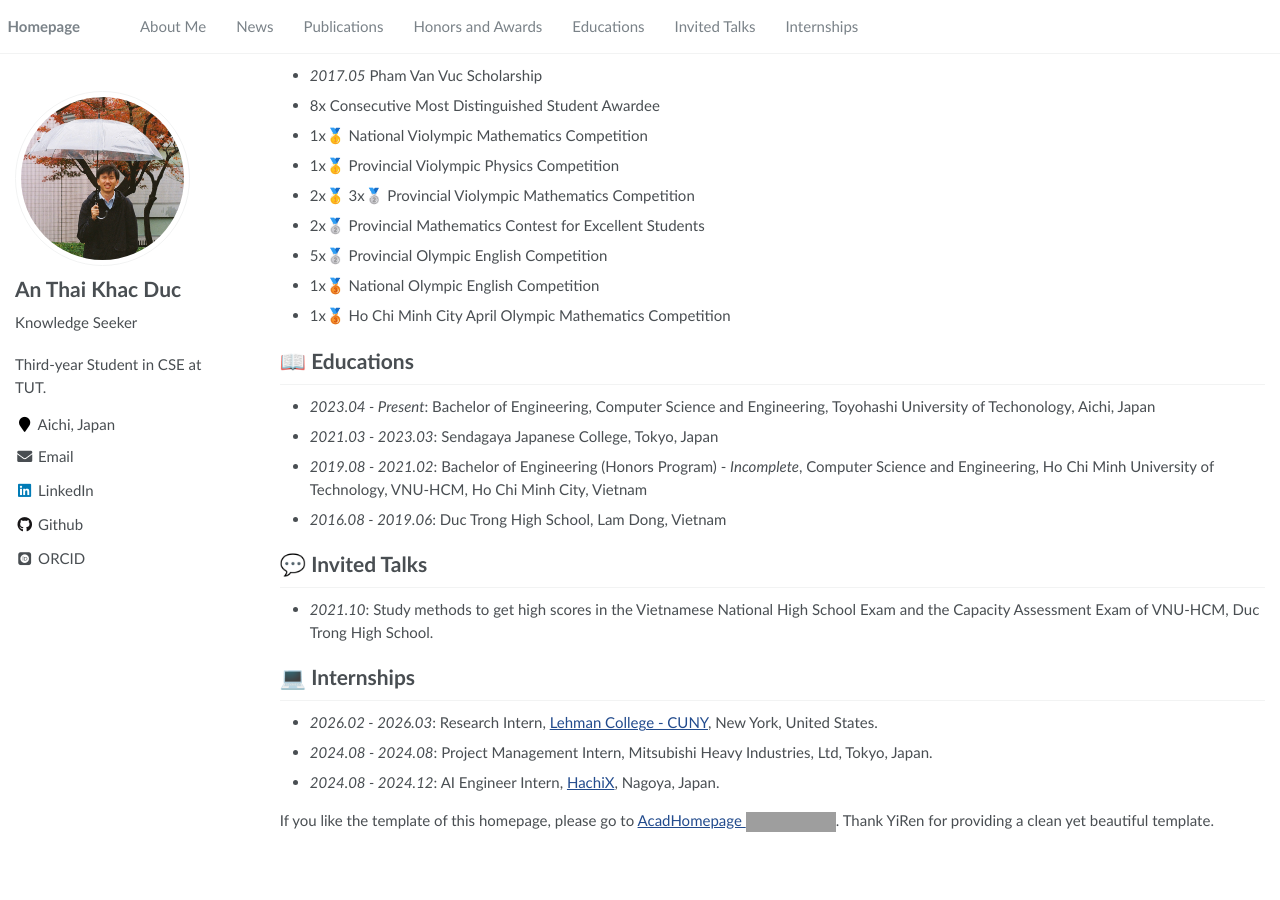
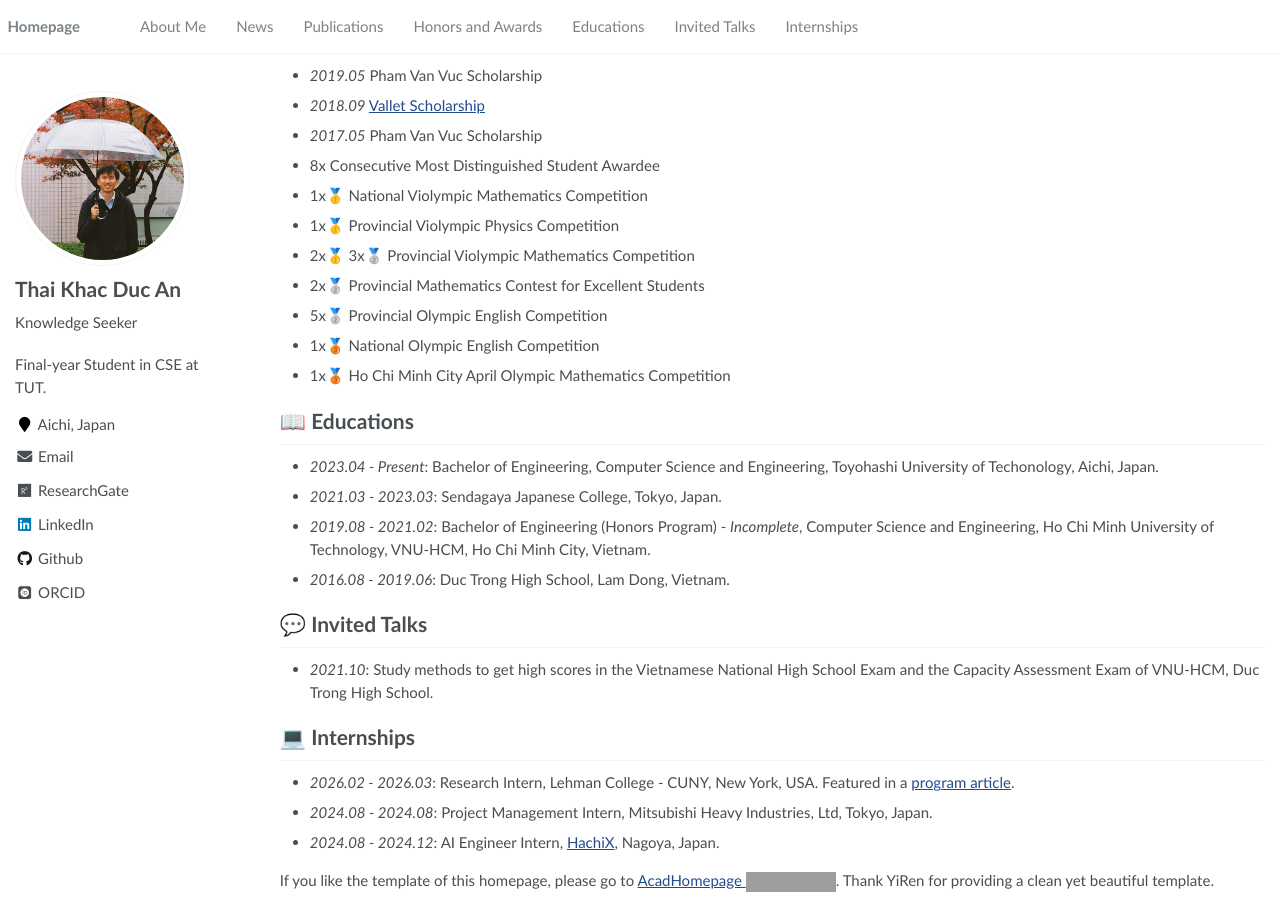
Before and after one commit to AlphaAn/alphaan.github.io, a Jekyll site: the page built from _pages/about.md, in a window 1280 px wide and 900 px high, scrolled down 922 px. Built offline with Jekyll 4.4.1, drawn with Linux system fonts in a browser that asks for light colours; some web fonts are replaced; before the commit the page ends 1762 px from its top, so only the background shows below that; some of the changed text lies outside the part shown; grey boxes are pictures that could not be loaded.

Commit message:
Update personal information and internship details

```diff
--- a/_config.yml
+++ b/_config.yml
@@ -6,8 +6,8 @@
 # `jekyll serve`. If you change this file, please restart the server process.
 
 # Site Settings
-title                    : "An Thai Khac Duc"
-description              : "Third-year Student in CSE at TUT."
+title                    : "Thai Khac Duc An"
+description              : "Final-year Student in CSE at TUT."
 repository               : "AlphaAn/alphaan.github.io"
 google_scholar_stats_use_cdn : true
 
@@ -21,7 +21,7 @@
 
 # Site Author
 author:
-  name             : "An Thai Khac Duc"
+  name             : "Thai Khac Duc An"
   avatar           : "images/portrait.jpg"
   bio              : "Knowledge Seeker"
   location         : "Aichi, Japan"
@@ -29,7 +29,7 @@
   pubmed           :
   googlescholar    : # "https://scholar.google.com/citations?user=YOUR_GOOGLE_SCHOLAR_ID"
   email            : "an.thaikhacduc@gmail.com"
-  researchgate     :  # e.g., "https://www.researchgate.net/profile/yourprofile"
+  researchgate     :  "https://www.researchgate.net/profile/Khac-Duc-An-Thai"
   uri              :
   bitbucket        :
   codepen          :
--- a/_pages/about.md
+++ b/_pages/about.md
@@ -17,8 +17,11 @@
 
 <span class='anchor' id='about-me'></span>
 
-I am currently a third-year student majoring in Computer Science and Engineering at <a href='https://www.tut.ac.jp/'>Toyohashi University of Technology</a>.
-My research interest includes Quantum Computing and Artificial Intelligence.
+I am a final-year student majoring in Computer Science and Engineering at <a href='https://www.tut.ac.jp/'> Toyohashi University of Technology</a>.
+
+From April 2026, I work at VPAC lab under the supervision of <a href='https://scholar.google.com/citations?user=xvjT34gAAAAJ'>Prof. Shigeki Nakauchi</a>.
+
+My research interests are currently focused on Computational Imaging and Color Vision, following earlier work in Quantum Computing and Artificial Intelligence.
 
 If you are seeking any form of <strong>academic cooperation</strong>, please feel free to email me at <a href="mailto:thai.khac.duc.an.vw@tut.jp">thai.khac.duc.an.vw@tut.jp</a>.
 
@@ -74,10 +77,10 @@
 
 # 📖 Educations
 
-- _2023.04 - Present_: Bachelor of Engineering, Computer Science and Engineering, Toyohashi University of Techonology, Aichi, Japan
-- _2021.03 - 2023.03_: Sendagaya Japanese College, Tokyo, Japan
-- _2019.08 - 2021.02_: Bachelor of Engineering (Honors Program) - _Incomplete_, Computer Science and Engineering, Ho Chi Minh University of Technology, VNU-HCM, Ho Chi Minh City, Vietnam
-- _2016.08 - 2019.06_: Duc Trong High School, Lam Dong, Vietnam
+- _2023.04 - Present_: Bachelor of Engineering, Computer Science and Engineering, Toyohashi University of Techonology, Aichi, Japan.
+- _2021.03 - 2023.03_: Sendagaya Japanese College, Tokyo, Japan.
+- _2019.08 - 2021.02_: Bachelor of Engineering (Honors Program) - _Incomplete_, Computer Science and Engineering, Ho Chi Minh University of Technology, VNU-HCM, Ho Chi Minh City, Vietnam.
+- _2016.08 - 2019.06_: Duc Trong High School, Lam Dong, Vietnam.
 
 # 💬 Invited Talks
 
@@ -85,7 +88,7 @@
 
 # 💻 Internships
 
-- _2026.02 - 2026.03_: Research Intern, [Lehman College - CUNY](https://www.lehman.cuny.edu), New York, United States.
+- _2026.02 - 2026.03_: Research Intern, Lehman College - CUNY, New York, USA. Featured in a [program article](https://www.lehman.cuny.edu/news/2026/Lehman-Toyohashi-Exchange-Program-Brings-Japanese-Student-Researchers-to-Campus.php).
 - _2024.08 - 2024.08_: Project Management Intern, Mitsubishi Heavy Industries, Ltd, Tokyo, Japan.
 - _2024.08 - 2024.12_: AI Engineer Intern, [HachiX](https://www.hachi-x.com/), Nagoya, Japan.
 
```
Also changed, not shown: Gemfile.lock.
